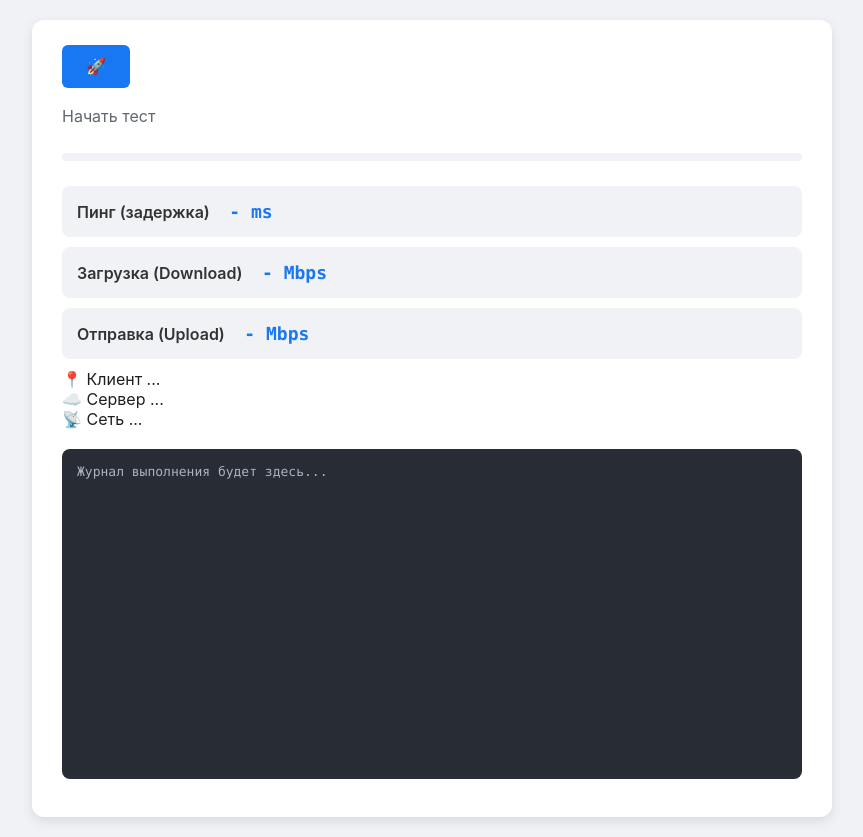
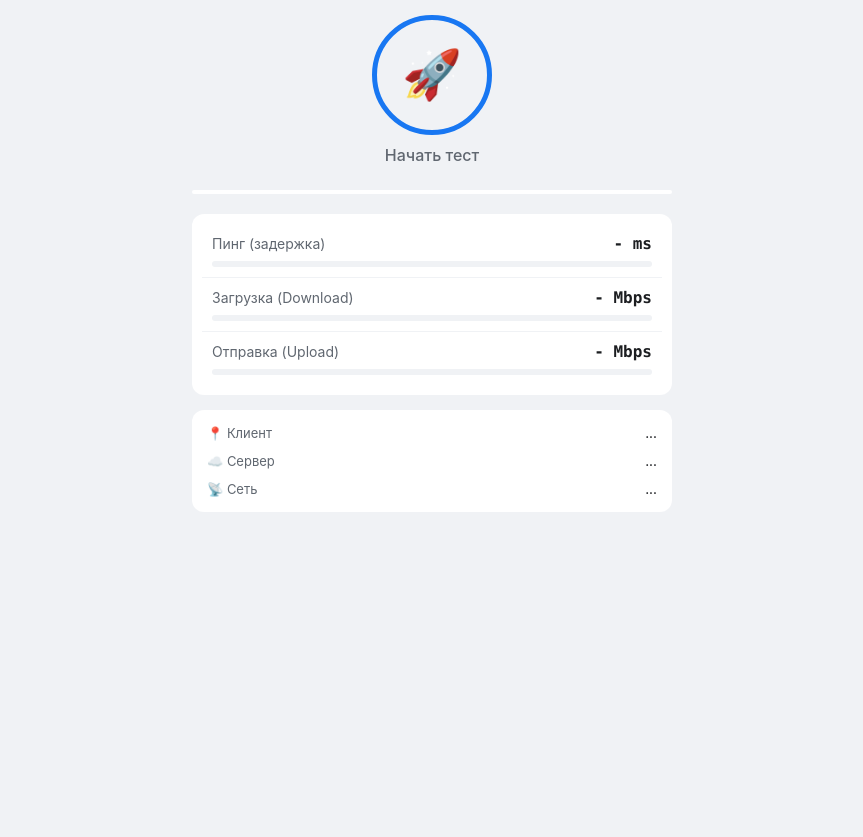
Before and after one commit to alexsmy/test_bot, a FastAPI app: page / in a window 1280 px wide. Shown: the whole page, without its empty margins (208-1071 px from the left). After the commit the page ends 512 px from the top, so only its background shows below. Run offline with FastAPI, Linux system fonts and the light colour scheme; some libraries are stand-ins or nearby versions.

Commit message:
Update style.css

```diff
--- a/static/style.css
+++ b/static/style.css
@@ -1,16 +1,14 @@
 :root {
-    --bg-color: #f0f2f5;
-    --container-bg: #ffffff;
-    --text-color: #1c1e21;
-    --text-secondary-color: #606770;
-    --primary-color: #1877f2;
-    --primary-hover-color: #166fe5;
-    --primary-disabled-color: #a0bdf5;
-    --border-color: #dddfe2;
-    --item-bg-color: #f0f2f5;
-    --log-bg-color: #282c34;
-    --log-text-color: #abb2bf;
-    --red: #f44336;
+    --bg-color: var(--tg-theme-bg-color, #f0f2f5);
+    --text-color: var(--tg-theme-text-color, #1c1e21);
+    --hint-color: var(--tg-theme-hint-color, #606770);
+    --button-color: var(--tg-theme-button-color, #1877f2);
+    --button-text-color: var(--tg-theme-button-text-color, #ffffff);
+    --secondary-bg-color: var(--tg-theme-secondary-bg-color, #ffffff);
+
+    --red: #e53935;
+    --yellow: #fdd835;
+    --green: #43a047;
 }
 
 body {
@@ -18,188 +16,154 @@ body {
     background-color: var(--bg-color);
     color: var(--text-color);
     margin: 0;
-    padding: 20px;
+    padding: 15px;
     display: flex;
     justify-content: center;
     align-items: flex-start;
     min-height: 100vh;
     box-sizing: border-box;
+    -webkit-font-smoothing: antialiased;
+    -moz-osx-font-smoothing: grayscale;
 }
 
 .container {
     width: 100%;
-    max-width: 800px;
-    background-color: var(--container-bg);
-    border-radius: 12px;
-    box-shadow: 0 4px 12px rgba(0, 0, 0, 0.1);
-    padding: 25px 30px;
+    max-width: 480px;
     box-sizing: border-box;
 }
 
-h1 {
-    font-size: 24px;
-    color: var(--text-color);
-    border-bottom: 1px solid var(--border-color);
-    padding-bottom: 15px;
-    margin-top: 0;
-}
-
-p {
-    color: var(--text-secondary-color);
-    line-height: 1.5;
-}
-
-.controls {
-    display: flex;
-    flex-wrap: wrap;
-    gap: 20px;
-    align-items: center;
-    margin: 20px 0;
+.start-section {
+    text-align: center;
+    margin-bottom: 25px;
 }
 
 #start_btn {
-    background-color: var(--primary-color);
-    color: #ffffff;
-    border: none;
-    border-radius: 6px;
-    padding: 12px 24px;
-    font-size: 16px;
-    font-weight: bold;
+    width: 120px;
+    height: 120px;
+    border-radius: 50%;
+    border: 5px solid var(--button-color);
+    background-color: transparent;
+    color: var(--button-color);
+    font-size: 48px;
     cursor: pointer;
-    transition: background-color 0.2s, box-shadow 0.2s;
-}
-
-#start_btn:hover:not(:disabled) {
-    background-color: var(--primary-hover-color);
+    transition: all 0.3s ease;
+    display: flex;
+    justify-content: center;
+    align-items: center;
+    margin: 0 auto;
 }
 
 #start_btn:disabled {
-    background-color: var(--primary-disabled-color);
+    opacity: 0.5;
     cursor: not-allowed;
+    transform: scale(0.95);
 }
 
-#start_btn:focus-visible {
-    outline: 2px solid var(--primary-color);
-    outline-offset: 2px;
+#start_btn:not(:disabled):hover {
+    background-color: rgba(24, 119, 242, 0.1);
+    transform: scale(1.05);
 }
 
-.slider-container {
-    flex-grow: 1;
-    min-width: 200px;
-}
-
-.slider-container label {
-    display: block;
-    margin-bottom: 8px;
-    font-weight: 600;
-    color: var(--text-secondary-color);
-}
-
-input[type="range"] {
-    width: 100%;
-    cursor: pointer;
+#start_text {
+    color: var(--hint-color);
+    font-weight: 500;
+    margin-top: 10px;
+    font-size: 16px;
 }
 
 .progress-bar-container {
     width: 100%;
-    height: 8px;
-    background-color: var(--item-bg-color);
-    border-radius: 4px;
+    height: 4px;
+    background-color: var(--secondary-bg-color);
+    border-radius: 2px;
     overflow: hidden;
-    margin: 25px 0;
+    margin: 20px 0;
 }
 
 .progress-bar {
     width: 0%;
     height: 100%;
-    background-color: var(--primary-color);
+    background-color: var(--button-color);
     transition: width 0.25s ease-in-out;
 }
 
 .results {
-    margin-top: 20px;
+    background-color: var(--secondary-bg-color);
+    border-radius: 12px;
+    padding: 10px;
+    margin-bottom: 15px;
 }
 
 .result-item {
-    background-color: var(--item-bg-color);
-    border-radius: 8px;
-    padding: 15px;
-    margin-bottom: 10px;
+    padding: 10px;
+}
+
+.result-item:not(:last-child) {
+    border-bottom: 1px solid var(--bg-color);
+}
+
+.result-info {
     display: flex;
     justify-content: space-between;
     align-items: center;
-    flex-wrap: wrap;
-    gap: 10px;
+    margin-bottom: 8px;
 }
 
-.result-item .label {
-    font-weight: 600;
-    color: #333;
-    margin-right: 15px;
+.result-info .label {
+    font-size: 14px;
+    color: var(--hint-color);
 }
 
-.result-item .value {
-    font-family: "SFMono-Regular", Consolas, "Liberation Mono", Menlo, Courier, monospace;
-    font-size: 18px;
-    font-weight: bold;
-    color: var(--primary-color);
+.result-info .value {
+    font-size: 16px;
+    font-weight: 600;
+    color: var(--text-color);
+    font-family: "SFMono-Regular", Consolas, monospace;
 }
 
-.result-item .value small {
-    font-size: 13px;
-    font-weight: normal;
-    color: var(--text-secondary-color);
-    opacity: 0.8;
+.result-progress-bar {
+    width: 100%;
+    height: 6px;
+    background-color: var(--bg-color);
+    border-radius: 3px;
+    overflow: hidden;
 }
 
-.value-container {
-    display: flex;
-    align-items: center;
-    gap: 10px;
+.result-progress-bar-inner {
+    width: 0%;
+    height: 100%;
+    background-color: var(--red);
+    border-radius: 3px;
+    transition: width 0.5s ease, background-color 0.5s ease;
 }
 
-.adaptation-line {
-    height: 10px;
-    width: 0;
-    border-radius: 5px;
-    background-color: var(--red);
-    transition: width 0.5s, background-color 0.5s;
+.info-section {
+    background-color: var(--secondary-bg-color);
+    border-radius: 12px;
+    padding: 15px;
+    display: grid;
+    grid-template-columns: 1fr;
+    gap: 12px;
 }
 
-#log_output {
-    background-color: var(--log-bg-color);
-    color: var(--log-text-color);
-    border-radius: 8px;
-    padding: 15px;
-    font-family: "SFMono-Regular", Consolas, "Liberation Mono", Menlo, Courier, monospace;
-    font-size: 13px;
-    white-space: pre-wrap;
-    word-wrap: break-word;
-    height: 300px;
-    overflow-y: auto;
-    margin-top: 20px;
+.info-item {
+    display: flex;
+    justify-content: space-between;
+    align-items: center;
 }
 
-@media (max-width: 600px) {
-    body {
-        padding: 10px;
-    }
-    .container {
-        padding: 20px 15px;
-    }
-    h1 {
-        font-size: 20px;
-    }
-    .controls {
-        flex-direction: column;
-        align-items: stretch;
-    }
-    .result-item {
-        flex-direction: column;
-        align-items: flex-start;
-    }
-    .value-container {
-        width: 100%;
-        justify-content: space-between;
-    }
-  }
+.info-item .label {
+    font-size: 13px;
+    color: var(--hint-color);
+}
+
+.info-item .value {
+    font-size: 13px;
+    font-weight: 500;
+    color: var(--text-color);
+    text-align: right;
+}
+
+.hidden {
+    display: none;
+}
```
